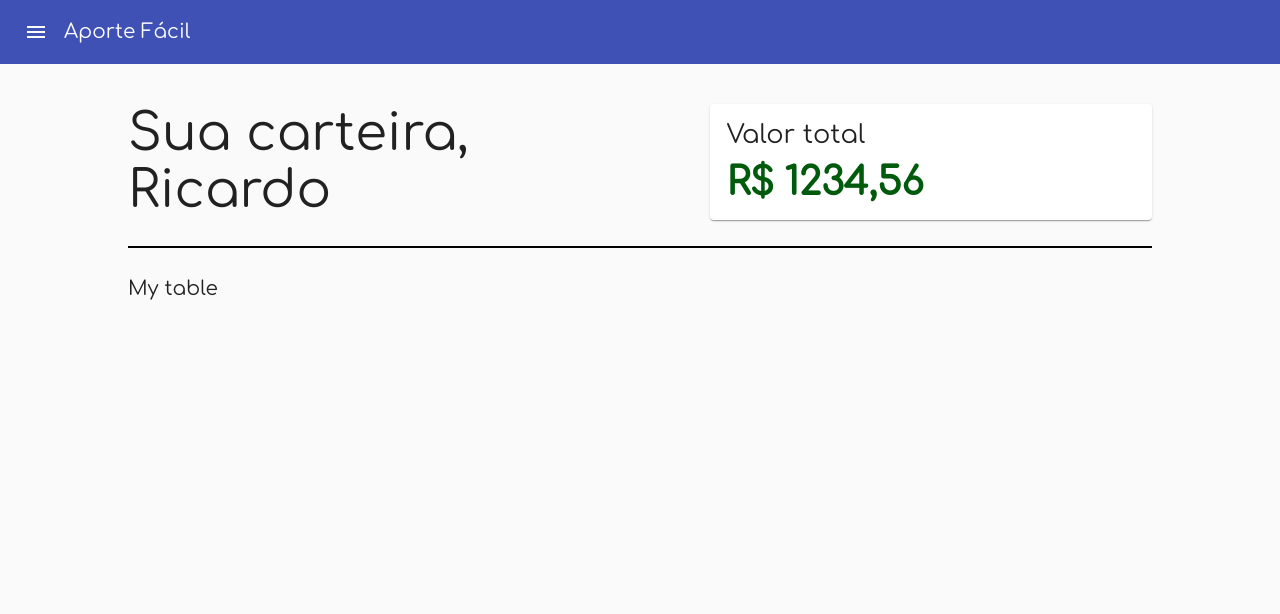
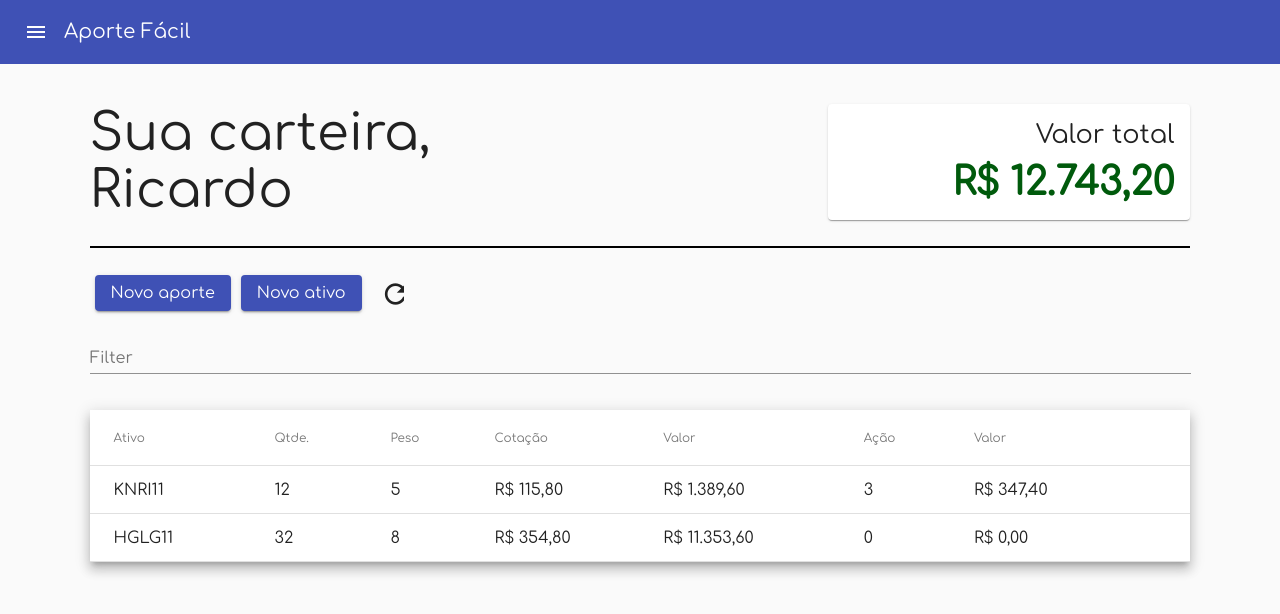
Before and after one commit to ricardofagodoy/aporte-facil, an Angular app: page /home in a window 1280 px wide. Shown: the top 614 px of the page. Built offline with nearby package versions, Linux system fonts and the light colour scheme.

Commit message:
Home table design

```diff
--- /dev/null
+++ b/src/app/home/brl.pipe.ts
@@ -0,0 +1,14 @@
+import { Pipe, PipeTransform } from '@angular/core';
+
+@Pipe({
+    name: 'brl'
+})
+export class BrlPipe implements PipeTransform {
+
+    transform(value: number): any {
+        return new Intl.NumberFormat('pt-BR', {
+            style: 'currency',
+            currency: 'BRL'
+        }).format(value)
+    }
+}
--- a/src/app/home/home.component.html
+++ b/src/app/home/home.component.html
@@ -1,5 +1,4 @@
 <div>
-
     <div class="flex-container">
         <div class="welcome">
             <span>Sua carteira,<br/>{{name}}</span>
@@ -7,11 +6,69 @@
 
         <mat-card class="total">
             <p>Valor total</p>
-            <p class="value">{{value}}</p>
+            <p class="value">{{value | brl}}</p>
         </mat-card>
     </div>
 
     <div class="divisor"></div>
 
-    <h2>My table</h2>
+    <div class="action-buttons">
+        <button mat-raised-button color="primary">Novo aporte</button>
+        <button mat-raised-button color="primary">Novo ativo</button>
+        <button mat-icon-button aria-label="Atualizar ativos">
+            <mat-icon>refresh</mat-icon>
+        </button>
+    </div>
+
+    <mat-form-field class="table-filter">
+        <mat-label>Filter</mat-label>
+        <input matInput (keyup)="applyFilter($event)" placeholder="Ex. PETR4" #input>
+    </mat-form-field>
+
+    <table mat-table [dataSource]="dataSource" matSort class="mat-elevation-z8">
+
+        <ng-container matColumnDef="ativo">
+            <th mat-header-cell *matHeaderCellDef mat-sort-header>Ativo</th>
+            <td mat-cell *matCellDef="let element">{{element.ativo}}</td>
+        </ng-container>
+
+        <ng-container matColumnDef="quantidade">
+            <th mat-header-cell *matHeaderCellDef mat-sort-header>Qtde.</th>
+            <td mat-cell *matCellDef="let element">{{element.quantidade}}</td>
+        </ng-container>
+
+        <ng-container matColumnDef="peso">
+            <th mat-header-cell *matHeaderCellDef mat-sort-header>Peso</th>
+            <td mat-cell *matCellDef="let element">{{element.peso}}</td>
+        </ng-container>
+
+        <ng-container matColumnDef="cotacao">
+            <th mat-header-cell *matHeaderCellDef mat-sort-header>Cotação</th>
+            <td mat-cell *matCellDef="let element">{{element.cotacao | brl}}</td>
+        </ng-container>
+
+        <ng-container matColumnDef="valor">
+            <th mat-header-cell *matHeaderCellDef mat-sort-header>Valor</th>
+            <td mat-cell *matCellDef="let element">{{(element.cotacao * element.quantidade) | brl}}</td>
+        </ng-container>
+
+        <ng-container matColumnDef="acao">
+            <th mat-header-cell *matHeaderCellDef mat-sort-header>Ação</th>
+            <td mat-cell *matCellDef="let element">{{element.acao}}</td>
+        </ng-container>
+
+        <ng-container matColumnDef="valor_acao">
+            <th mat-header-cell *matHeaderCellDef mat-sort-header>Valor</th>
+            <td mat-cell *matCellDef="let element">{{(element.acao * element.cotacao) | brl}}</td>
+        </ng-container>
+
+        <tr mat-header-row *matHeaderRowDef="displayedColumns"></tr>
+        <tr mat-row *matRowDef="let row; columns: displayedColumns;"></tr>
+
+        <!-- Row shown when there is no matching data. -->
+        <tr class="mat-row" *matNoDataRow>
+            <td class="mat-cell" colspan="4">No data matching the filter "{{input.value}}"</td>
+        </tr>
+    </table>
+
 </div>
--- a/src/app/home/home.component.scss
+++ b/src/app/home/home.component.scss
@@ -10,15 +10,14 @@
 }
 
 .welcome {
-    //float: left;
     font-size: 4vw;
     width: 40%;
 }
 
 .total {
-    //float: right;
     font-size: 2vw;
-    width: 40%;
+    text-align: right;
+    width: 30%;
 
     .value {
         font-weight: bold;
@@ -26,3 +25,31 @@
         font-size: 3vw;
     }
 }
+
+.table-filter {
+    margin: 2vh 0;
+    font-size: 1rem;
+    width: 100%;
+}
+
+table {
+    width: 100%;
+    margin: 0 0 10vh 0;
+}
+
+.action-buttons {
+
+    display: flex;
+    align-items: center;
+    justify-content: flex-start;
+
+    button {
+        font-size: 1rem;
+        margin: 0 5px;
+        max-width: 40%;
+    }
+
+    mat-icon {
+        font-size: 2rem;
+    }
+}
--- a/src/app/home/home.component.ts
+++ b/src/app/home/home.component.ts
@@ -1,18 +1,46 @@
-import { Component, OnInit } from '@angular/core';
+import { Component, ViewChild, AfterViewInit, OnInit } from '@angular/core';
+import { MatTableDataSource } from '@angular/material/table';
+import { MatSort } from '@angular/material/sort';
 
 @Component({
   selector: 'app-home',
   templateUrl: './home.component.html',
   styleUrls: ['./home.component.scss']
 })
-export class HomeComponent implements OnInit {
+export class HomeComponent implements AfterViewInit, OnInit {
 
-  name : string = 'Ricardo'
-  value : string = 'R$ 1234,56'
+  // User data
+  name : string
+  portfolio : any[]
+  value : number
 
-  constructor() { }
+  // Table
+  dataSource : MatTableDataSource<any[]>
+  displayedColumns: string[] = [ "ativo", "quantidade", "peso", "cotacao", "valor", "acao", "valor_acao" ]
 
-  ngOnInit(): void {
+  @ViewChild(MatSort) sort: MatSort;
+
+  ngOnInit() {
+    this.name = 'Ricardo'
+    this.portfolio = this.loadPortfolio()
+    this.value = this.portfolio.map(p => p.quantidade * p.cotacao).reduce((a, b) => a + b)
+
+    this.dataSource = new MatTableDataSource(this.portfolio);
   }
 
+  ngAfterViewInit() {
+    this.dataSource.sort = this.sort
+  }
+
+  loadPortfolio() {
+    return [
+      {ativo: 'KNRI11', quantidade: 12, peso: 5, cotacao: 115.80, acao: 3},
+      {ativo: 'HGLG11', quantidade: 32, peso: 8, cotacao: 354.80, acao: 0}
+    ]
+  }
+
+  applyFilter(event: Event) {
+    const filterValue = (event.target as HTMLInputElement).value;
+    this.dataSource.filter = filterValue.trim().toLowerCase();
+  }
 }
--- a/src/app/menu/menu.component.html
+++ b/src/app/menu/menu.component.html
@@ -1,10 +1,10 @@
-<div class="example-container" [class.example-is-mobile]="mobileQuery.matches">
+<div class="container" [class.example-is-mobile]="mobileQuery.matches">
     <mat-toolbar color="primary" class="example-toolbar">
       <button mat-icon-button (click)="snav.toggle()"><mat-icon>menu</mat-icon></button>
       <h1 class="example-app-name">Aporte Fácil</h1>
     </mat-toolbar>
 
-    <mat-sidenav-container class="example-sidenav-container"
+    <mat-sidenav-container class="sidenav-container"
                            [style.marginTop.px]="mobileQuery.matches ? 56 : 0">
       <mat-sidenav #snav [mode]="mobileQuery.matches ? 'over' : 'side'"
                    [fixedInViewport]="mobileQuery.matches" fixedTopGap="56">
--- a/src/app/menu/menu.component.scss
+++ b/src/app/menu/menu.component.scss
@@ -1,4 +1,4 @@
-.example-container {
+.container {
     display: flex;
     flex-direction: column;
     position: absolute;
@@ -18,7 +18,7 @@ h1.example-app-name {
     margin-left: 8px;
 }
 
-.example-sidenav-container {
+.sidenav-container {
     /* When the sidenav is not fixed, stretch the sidenav container to fill the available space. This
     causes `<mat-sidenav-content>` to act as our scrolling element for desktop layouts. */
     flex: 1;
@@ -31,5 +31,5 @@ h1.example-app-name {
 }
 
 mat-sidenav-content {
-    padding: 5vh 10vw;
+    padding: 5vh 7vw;
 }
```
Also changed, not shown: src/app/app.module.ts (+11 -3 lines).
